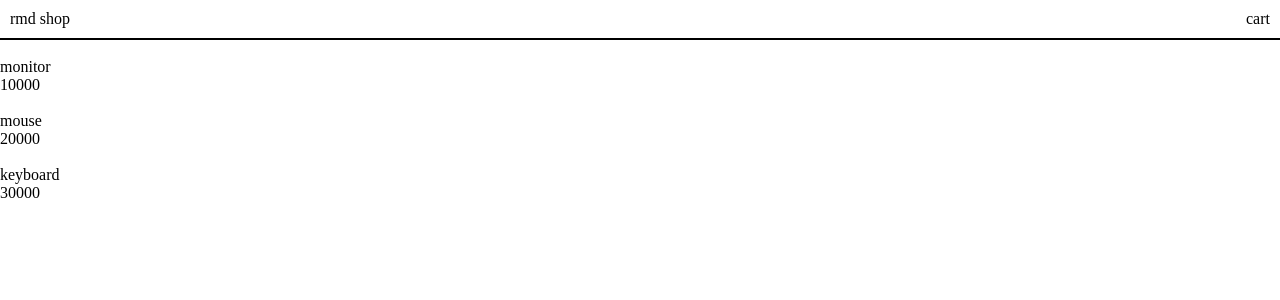
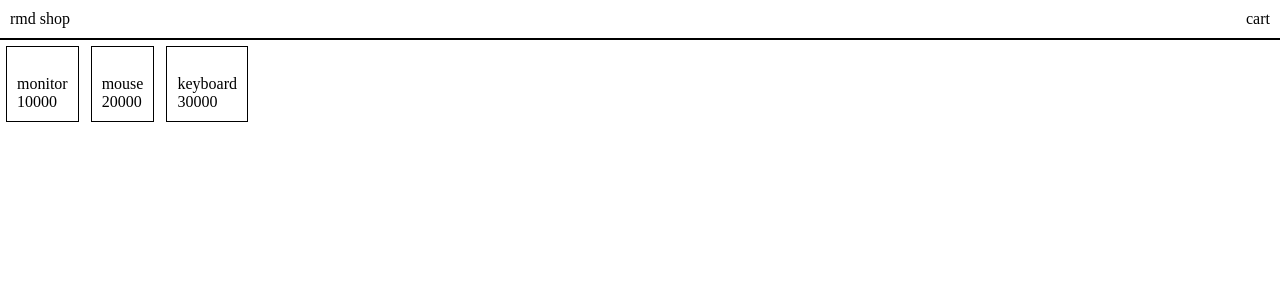
Before and after one commit to mramdanf/rmd-web, a Next.js app: page / in a window 1280 px wide. Shown: the top 300 px of the page. Built offline with nearby package versions, Linux system fonts and the light colour scheme.

Commit message:
styling product list item

```diff
--- /dev/null
+++ b/components/product/product-detail.module.css
@@ -0,0 +1,5 @@
+.product {
+  margin: 6px;
+  border: 1px solid black;
+  padding: 10px;
+}
--- a/components/product/product-detail.tsx
+++ b/components/product/product-detail.tsx
@@ -1,9 +1,11 @@
 import { Product } from "@/types/product";
+
+import classes from './product-detail.module.css'
 
 function ProductDetail(props: Product) {
   const { name, price } = props
   return (
-    <div>
+    <div className={classes.product}>
       <img />
       <p>{name}</p>
       <p>{price}</p>
--- /dev/null
+++ b/components/product/product-list.module.css
@@ -0,0 +1,4 @@
+.productList {
+  display: flex;
+  flex-wrap: wrap;
+}
--- a/components/product/product-list.tsx
+++ b/components/product/product-list.tsx
@@ -1,5 +1,7 @@
 import { Product } from "@/types/product"
 import ProductDetail from "./product-detail"
+
+import classes from './product-list.module.css'
 
 type ProductListProps = {
   products: Array<Product>
@@ -8,9 +10,11 @@ type ProductListProps = {
 function ProductList(props: ProductListProps) {
   const { products } = props
   return (
-    products.map(product => (
-      <ProductDetail {...product} />
-    ))
+    <div className={classes.productList}>
+      {products.map(product => (
+        <ProductDetail {...product} />
+      ))}
+    </div>
   )
 }
 
```
